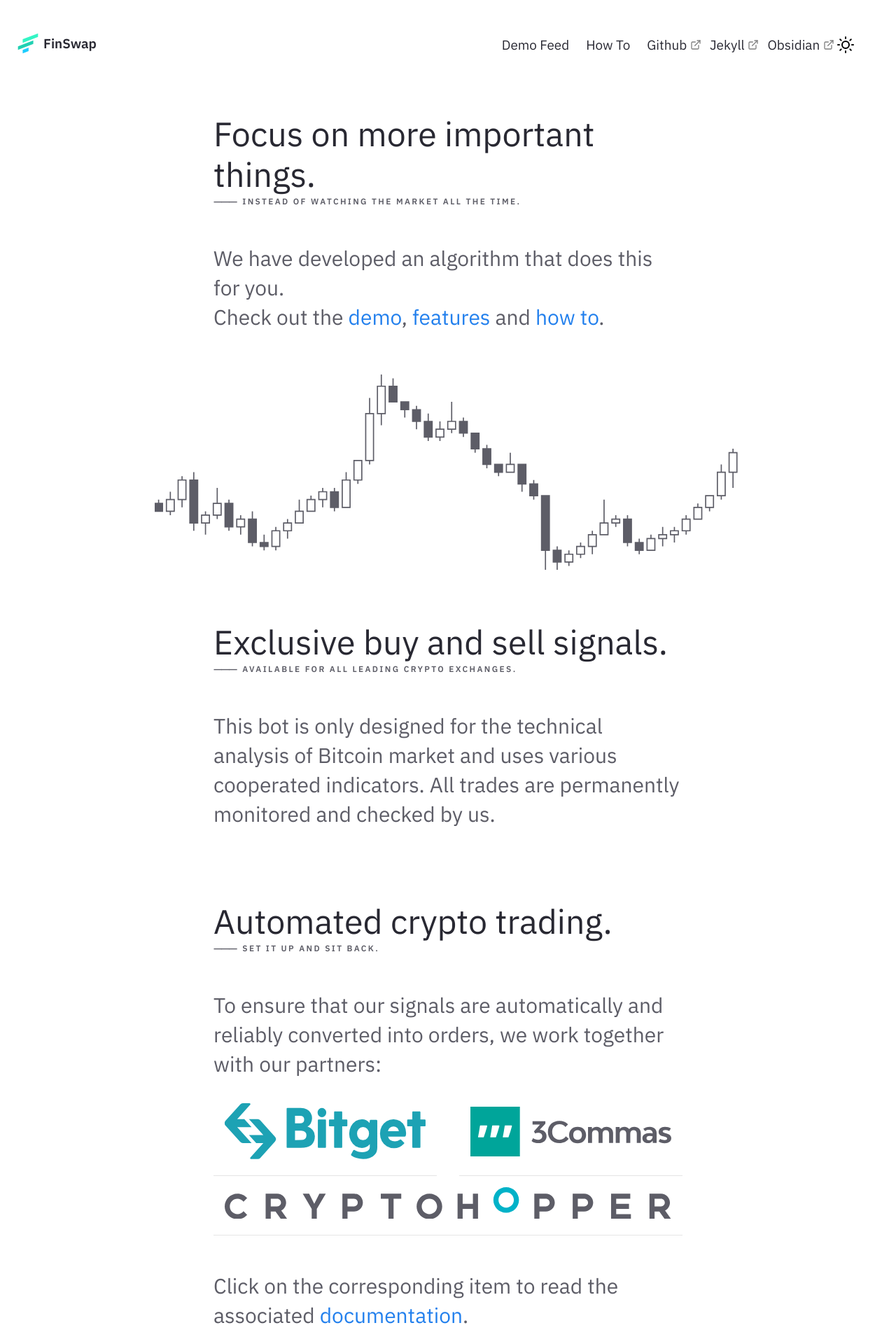
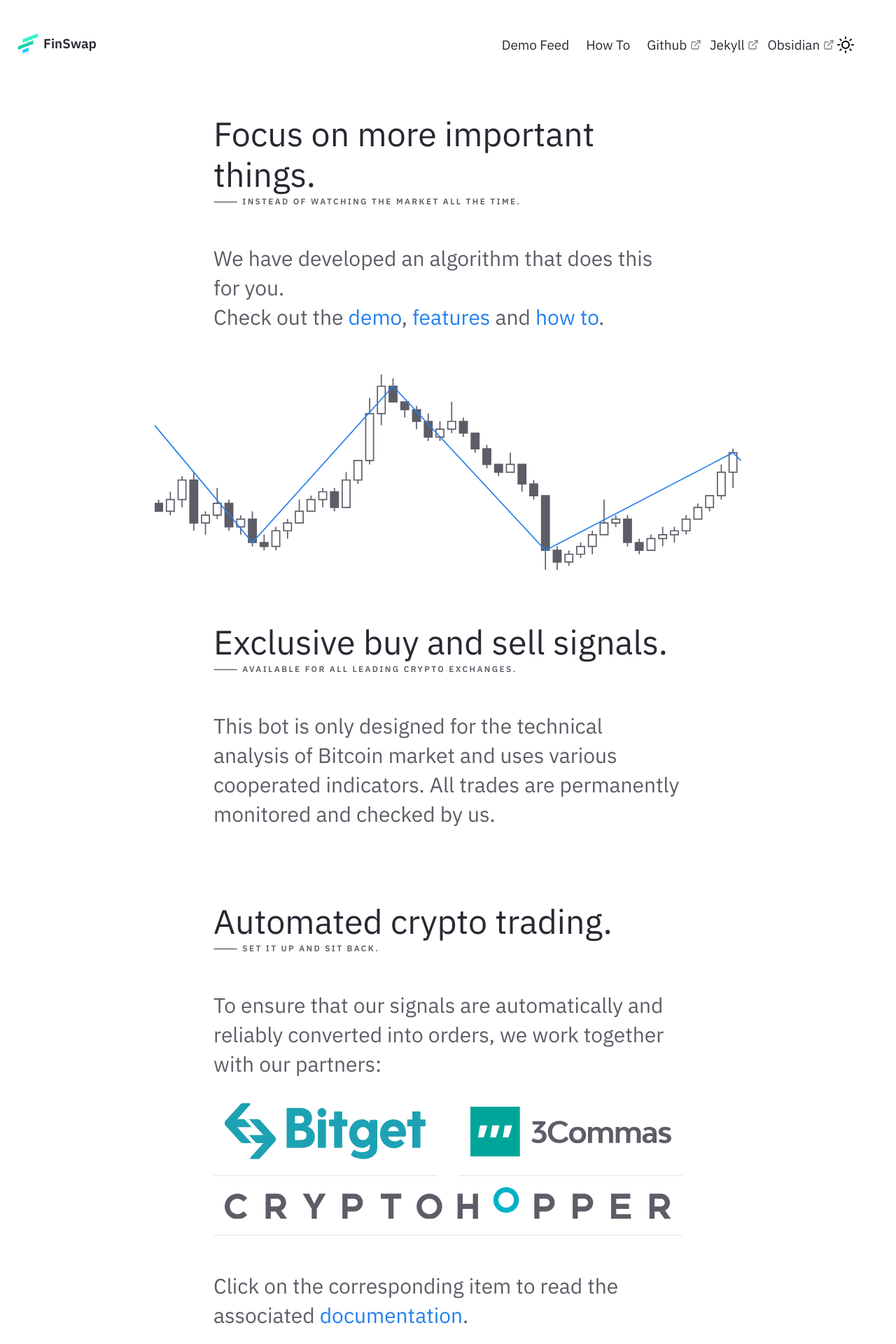
Before and after one commit to kevinroku/nroku.github.io, a Jekyll site: the page built from pages/index.md, in a window 1280 px wide. Shown: the top 1920 px of the page at 70% size. Built offline with Jekyll 4.4.1, drawn with Linux system fonts in a browser that asks for light colours.

Commit message:
Update Chart.html

```diff
--- a/_includes/_snippets/Chart.html
+++ b/_includes/_snippets/Chart.html
@@ -3,6 +3,7 @@
   <style>
     #red { fill:var(--color-text-sub); stroke:var(--color-text-sub); stroke-width:0.3 }
     #green { fill:none; stroke:var(--color-text-sub); stroke-width:0.3 }
+    #blue { fill:none; stroke:var(--color-text-link); stroke-width:0.3 }
   </style>
   </defs>
   <path d="M 0 -15 L 0 -17 L 2 -17 L 2 -15 Z M 1 -15 L 1 -15 M 1 -17 L 1 -18" id="red" />
@@ -55,4 +56,6 @@
   <path d="M 141 -16 L 143 -16 L 143 -19 L 141 -19 Z M 142 -16 L 142 -15 M 142 -19 L 142 -19" id="green" />
   <path d="M 144 -19 L 146 -19 L 146 -25 L 144 -25 Z M 145 -19 L 145 -18 M 145 -25 L 145 -27" id="green" />
   <path d="M 147 -25 L 149 -25 L 149 -30 L 147 -30 Z M 148 -30 L 148 -31 M 148 -25 L 148 -21" id="green" />
+
+  <path d="M 0 -37 L 25 -7 L 61 -47 L 100 -5 L 148 -30 L 150 -28" id="blue" />
 </svg>
```
